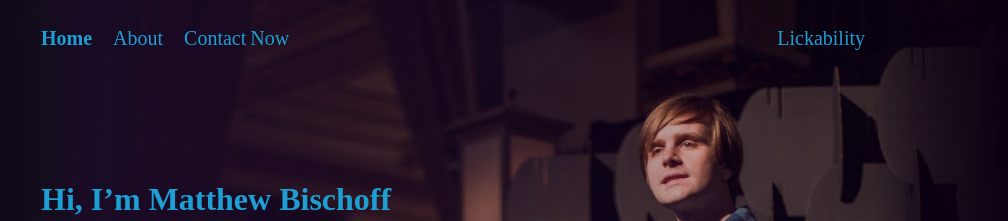
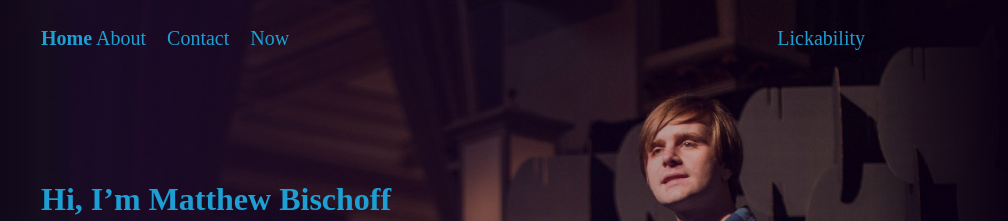
Before and after one commit to mbbischoff/website, a Jekyll site: the page built from index.html, in a window 1280 px wide. Shown: the top 221 px of the page, without its empty margins (187-1195 px from the left). Built offline with Jekyll 4.4.1, drawn with Linux system fonts in a browser that asks for light colours; some web fonts are replaced; the list of posts is cut into pages by our own code.

Commit message:
Updated Header

```diff
--- a/_sass/_header.scss
+++ b/_sass/_header.scss
@@ -28,7 +28,7 @@ header {
 
   nav#page-links {
     a { color: $text-blue; font-size: 20px; }
-    div > a:nth-child(2) { margin: 0px 17px; } // middle link
+    div > a:nth-child(3) { margin: 0px 17px; } // middle link
 
     display: flex;
     justify-content: space-between;
```
